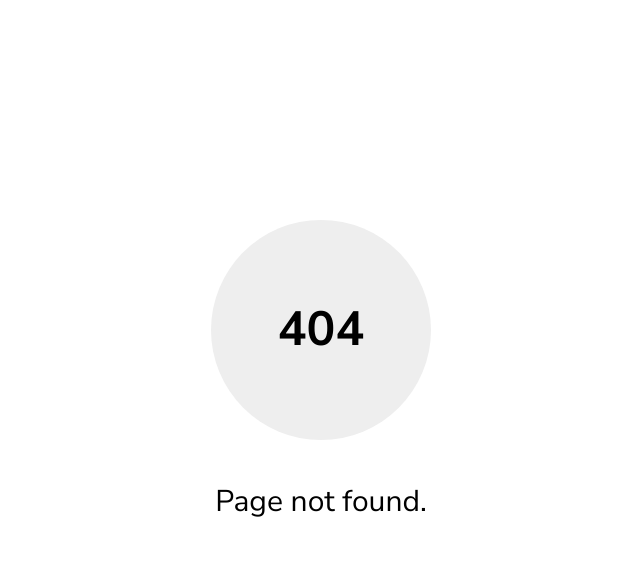
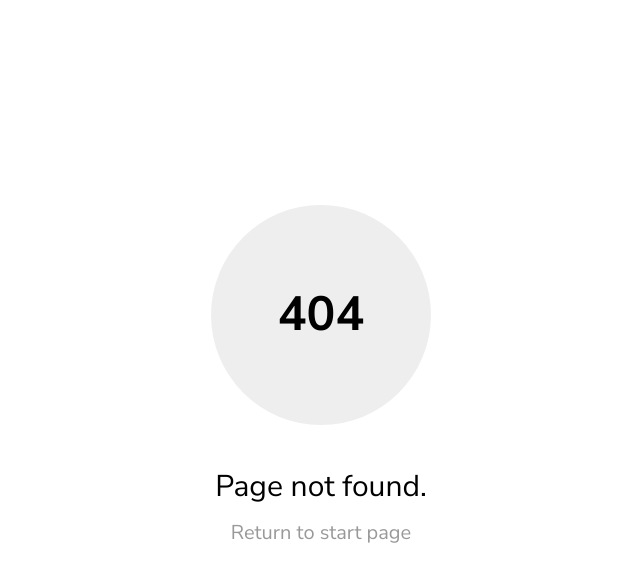
Before and after one commit to samarsault/texture, a Jekyll site: the page built from 404.html, in a window 1280 px wide. Shown: the top 582 px of the page, without its empty margins (319-959 px from the left). Built offline with Jekyll 4.4.1, drawn with Linux system fonts in a browser that asks for light colours.

Commit message:
Added return to home on 404 page.

```diff
--- a/404.html
+++ b/404.html
@@ -33,6 +33,6 @@ title: Page Not Found
 </head>
 <body>
 	<h1>404</h1>
-	<p>Page not found.</p>
+	<p>Page not found.</p><a href=".">Return to start page</a>
 </body>
 </html>
```
